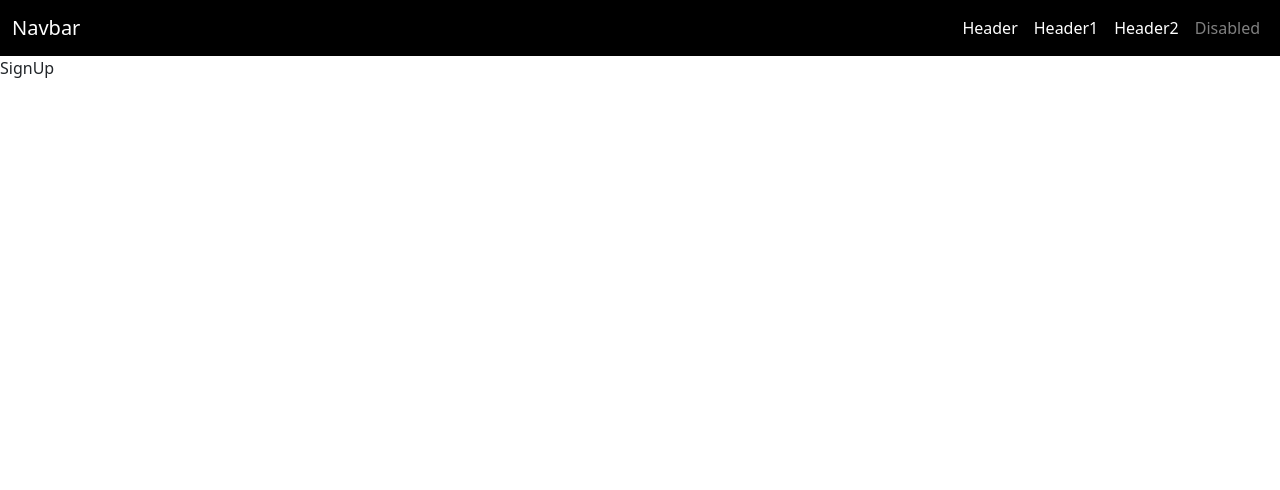
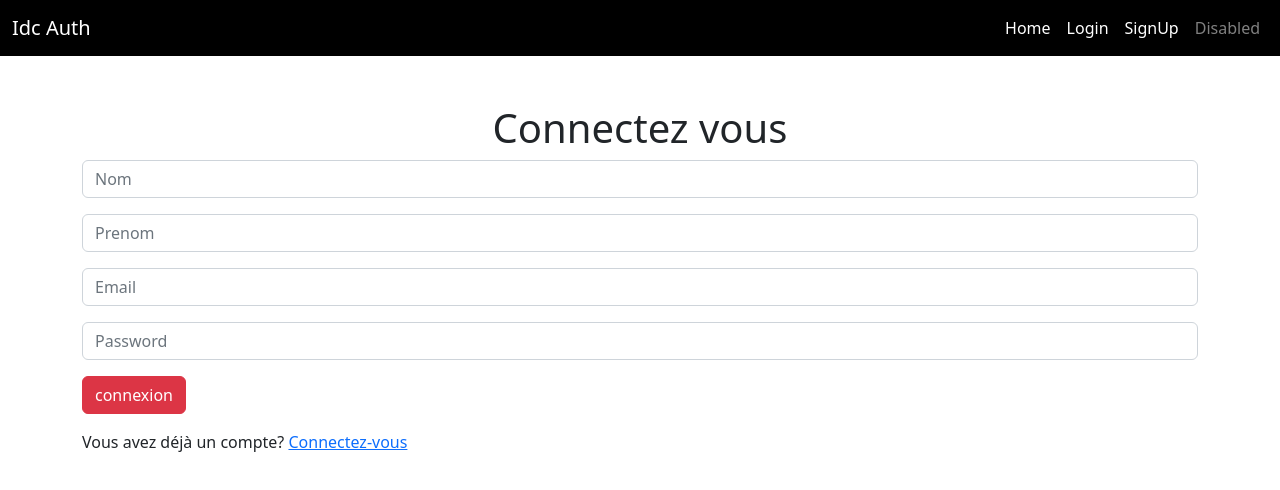
Before and after one commit to idc4K/JwtAuth, a React (Create React App) app in the folder frontend/: page /SignUp in a window 1280 px wide. Shown: the top 490 px of the page. Built offline with nearby package versions, Linux system fonts and the light colour scheme.

Commit message:
navbar and home

```diff
--- a/frontend/src/components/Home/Home.js
+++ b/frontend/src/components/Home/Home.js
@@ -1,6 +1,9 @@
-import React,{useNavigate} from 'react';
+import React from 'react';
 import 'bootstrap/dist/css/bootstrap.min.css';
+import {useNavigate} from 'react-router-dom';
 function Home() {
+
+  const navigue  = useNavigate();
   return (
     <div className="container">
       <h1>HOME</h1>
@@ -9,7 +12,7 @@ function Home() {
          <p className='lead'>THis is an incredible authentication system with production lele features</p>
          <hr className='my-4'/>
          <p>Click the log In button</p>
-         <button>Login</button>
+         <button className='btn btn-danger' onClick={()=>navigue('/Login')}>Login</button>
        </div>
   </div>
   )
--- a/frontend/src/components/Login/Login.js
+++ b/frontend/src/components/Login/Login.js
@@ -28,10 +28,10 @@ function Login({ login }) {
     <div className="container mt-5">
         <h1 className="text-center">Connectez vous</h1>
         <form onSubmit={handleSubmit}>
-            <div classname="form-group">
+            <div className="form-group">
                 <input type="text" className="form-control" placeholder="Email" name="email" value={email} onChange={handleChange} required/>
             </div>
-            <div classname="form-group">
+            <div className="form-group">
                 <input type="password" className="form-control mt-3" placeholder="Password" name="password" value={password} onChange={handleChange} minLength="8" required/>
             </div>
             <button className="btn btn-danger mt-3">connexion</button>
--- a/frontend/src/components/NavBar/Navbar.js
+++ b/frontend/src/components/NavBar/Navbar.js
@@ -5,20 +5,20 @@ function Navbar() {
   return (
     <nav className="navbar navbar-expand-lg" style={{backgroundColor:"black"}}>
     <div className="container-fluid">
-        <Link className="navbar-brand" to="/" style={{color:"white"}}>Navbar</Link>
+        <Link className="navbar-brand" to="/" style={{color:"white"}}>Idc Auth</Link>
         <button className="navbar-toggler" type="button" data-bs-toggle="collapse" data-bs-target="#navbarNav" aria-controls="navbarNav" aria-expanded="false" aria-label="Toggle navigation">
             <span className="navbar-toggler-icon"></span>
         </button>
         <div className="collapse navbar-collapse" id="navbarNav">
         <ul className="navbar-nav ms-auto">
             <li className="nav-item">
-                <Link className="nav-link active" aria-current="page" to="/" style={{color:"white"}}>Header</Link>
+                <Link className="nav-link active" aria-current="page" to="/" style={{color:"white"}}>Home</Link>
             </li>
             <li className="nav-item">
-                <Link className="nav-link" to="/header1" style={{color:"white"}}>Header1</Link>
+                <Link className="nav-link" to="/Login" style={{color:"white"}}>Login</Link>
             </li>
             <li className="nav-item">
-                <Link className="nav-link" to="/header2" style={{color:"white"}}>Header2</Link>
+                <Link className="nav-link" to="/SignUp" style={{color:"white"}}>SignUp</Link>
             </li>
             <li className="nav-item">
                 <Link className="nav-link disabled" to="/"style={{color:"grey"}}>Disabled</Link>
--- a/frontend/src/components/SignUp/SignUp.js
+++ b/frontend/src/components/SignUp/SignUp.js
@@ -1,9 +1,79 @@
-import React from 'react'
+import React,{useState} from "react";
+import {Link} from 'react-router-dom';
 
 function SignUp() {
+
+  const [formData,setDataForm] = useState({
+    last_name :'',
+    first_name:'',
+    email:'',
+    password:''
+  });
+
+  const handleChange = (e) =>{
+    setDataForm({
+      ...formData,
+      [e.value.name] : e.target.value
+    });
+  };
+  const {last_name,first_name,email,password} = formData;
   return (
-    <div>SignUp</div>
-  )
+    <div className="container mt-5">
+      <h1 className="text-center">Connectez vous</h1>
+      <form >
+      <div className="form-group">
+          <input
+            type="text"
+            className="form-control"
+            placeholder="Nom"
+            name="last_name"
+            value={last_name}
+            onChange={handleChange}
+            required
+          />
+        </div>
+        <div className="form-group">
+          <input
+            type="text"
+            className="form-control mt-3"
+            placeholder="Prenom"
+            name="first_name"
+            value={first_name}
+            onChange={handleChange}
+            required
+          />
+        </div>
+        <div className="form-group mt-3">
+          <input
+            type="text"
+            className="form-control"
+            placeholder="Email"
+            name="email"
+            value={email}
+            onChange={handleChange}
+            required
+          />
+        </div>
+
+        <div className="form-group">
+          <input
+            type="password"
+            className="form-control mt-3"
+            placeholder="Password"
+            name="password"
+            value={password}
+            onChange={handleChange}
+            minLength="8"
+            required
+          />
+        </div>
+        <button className="btn btn-danger mt-3">connexion</button>
+      </form>
+      <p className="mt-3">
+        Vous avez déjà un compte? <Link to="/SignUp">Connectez-vous</Link>
+      </p>
+    </div>
+  );
 }
 
-export default SignUp
+export default SignUp;
```
